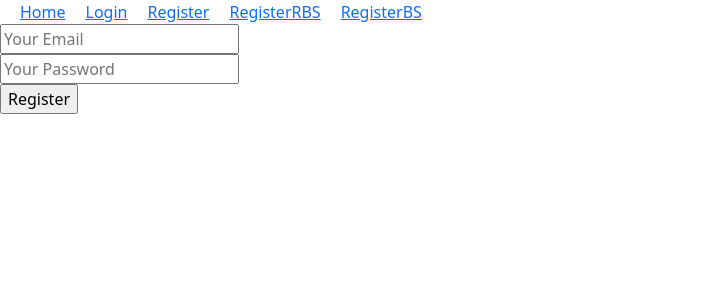
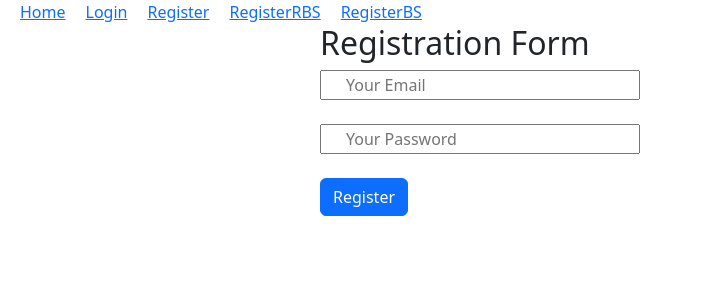
Before and after one commit to Ahana-Nandi-Tultul/PH_Email_Password_Firebase_Auth, a React (Vite) app: page /register in a window 1280 px wide. Shown: the top 300 px of the page, without its empty margins (0-703 px from the left). Built offline with nearby package versions, Linux system fonts and the light colour scheme.

Commit message:
Create new user using email and password on firebase

```diff
--- a/package.json
+++ b/package.json
@@ -11,6 +11,7 @@
   },
   "dependencies": {
     "bootstrap": "^5.3.1",
+    "firebase": "^10.1.0",
     "react": "^18.2.0",
     "react-bootstrap": "^2.8.0",
     "react-dom": "^18.2.0",
--- a/src/components/Register/Register.jsx
+++ b/src/components/Register/Register.jsx
@@ -1,4 +1,6 @@
 import React, { useState } from 'react';
+import {createUserWithEmailAndPassword, getAuth} from 'firebase/auth';
+import app from '../firebase/firebase.config';
 
 const Register = () => {
     const [email, setEmail] = useState('');
@@ -8,27 +10,39 @@ const Register = () => {
         const email = event.target.email.value;
         const password = event.target.password.value;
         console.log(email, password);
+
+
+        const auth = getAuth(app);
+        createUserWithEmailAndPassword(auth, email, password)
+        .then(result => {
+            const user = result.user;
+            console.log(user);
+        })
+        .catch(error => {
+            console.error(error);
+        })
     }
 
     const handleEmailChange = (event) => {
         const email = event.target.value;
-        console.log(email);
+        // console.log(email);
         setEmail(email);
     }
 
     const handlePasswordBlur = (event) => {
         const password = event.target.value;
-        console.log(password);
+        // console.log(password);
     }
 
     return (
-        <div>
+        <div className='w-50 mx-auto'>
+            <h2>Registration Form</h2>
             <form onSubmit={handleSubmit}>
-                <input onChange={handleEmailChange} type="email" name="email" id="email" placeholder='Your Email' />
+                <input className='w-50 ps-4 mb-4' onChange={handleEmailChange} type="email" name="email" id="email" placeholder='Your Email' />
                 <br/>
-                <input onBlur={handlePasswordBlur} type="password" name="password" id="password" placeholder='Your Password' />
+                <input className='w-50 ps-4 mb-4' onBlur={handlePasswordBlur} type="password" name="password" id="password" placeholder='Your Password' />
                 <br/>
-                <input type="submit" value="Register" />
+                <input className='btn btn-primary' type="submit" value="Register" />
             </form>
         </div>
     );
--- /dev/null
+++ b/src/components/firebase/firebase.config.js
@@ -0,0 +1,18 @@
+// Import the functions you need from the SDKs you need
+import { initializeApp } from "firebase/app";
+// TODO: Add SDKs for Firebase products that you want to use
+// https://firebase.google.com/docs/web/setup#available-libraries
+
+// Your web app's Firebase configuration
+const firebaseConfig = {
+  apiKey: "AIzaSyCJs8j8W7mWYvAV-a0XWBwsbwFNhtRlSGc",
+  authDomain: "email-password-auth-df863.firebaseapp.com",
+  projectId: "email-password-auth-df863",
+  storageBucket: "email-password-auth-df863.appspot.com",
+  messagingSenderId: "1037612848664",
+  appId: "1:1037612848664:web:7ce7ab15eb3eb3a065d56d"
+};
+
+// Initialize Firebase
+const app = initializeApp(firebaseConfig);
+export default app;
```
Also changed, not shown: 1 other file (tests, documents, lock files or other folders).
